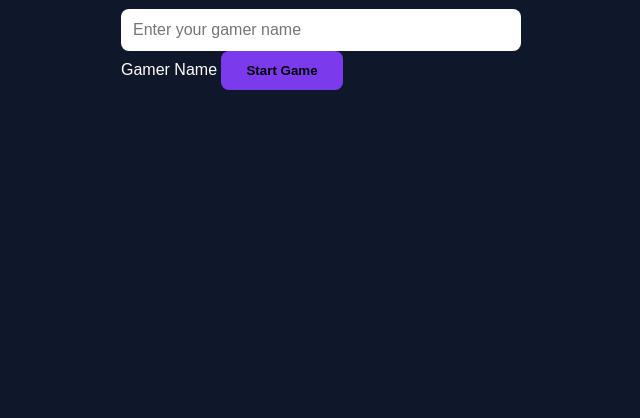
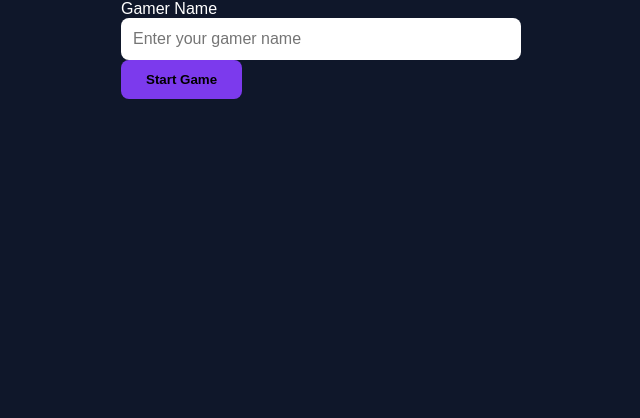
Before and after one commit to lianbeck1-jpg/JavaScript, a plain HTML site: page index.html in a window 1280 px wide. Shown: the part 382-800 px from the top of the page, without its empty margins (319-959 px from the left). Drawn offline with Linux system fonts and the light colour scheme.

Commit message:
Update index.html

```diff
--- a/index.html
+++ b/index.html
@@ -1,33 +1,29 @@
 <!DOCTYPE html>
 <html lang="en">
-
 <head>
   <meta charset="UTF-8">
-  <meta name="viewport"
-        content="width=device-width, initial-scale=1.0">
+  <meta name="viewport" content="width=device-width, initial-scale=1.0">
 
   <title>Welcome</title>
   <link rel="stylesheet" href="style.css">
-
 </head>
 
 <body>
   <main class="welcome-container">
-<h1> Welcome to my website </h1>
+    <h1>Welcome to my website</h1>
+
+    <label for="gamerName">Gamer Name</label>
     <input
       type="text"
       id="gamerName"
       placeholder="Enter your gamer name"
     >
-<label for="gamerName">Gamer Name</label>
-<button id="startBtn">
-  Start Game
-</button>
+
+    <button id="startBtn" type="button">Start Game</button>
+
     <p id="welcomeMessage"></p>
   </main>
 
   <script src="script.js"></script>
-
 </body>
-
 </html>
```
Lines whose indentation alone changed are shown as unchanged.
